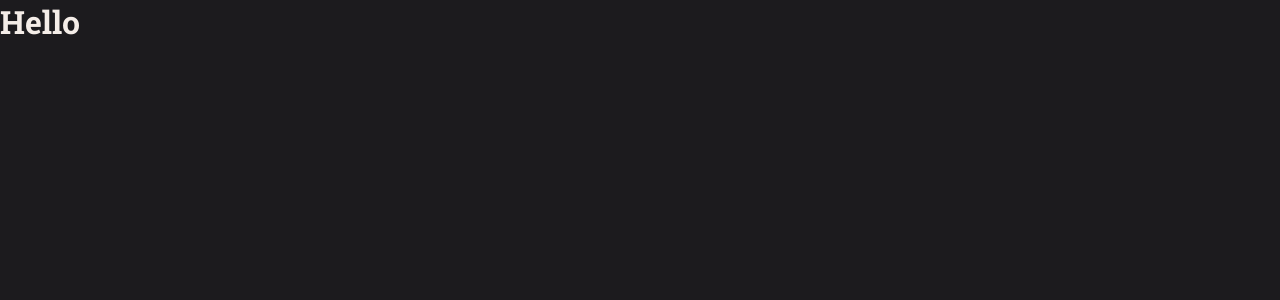
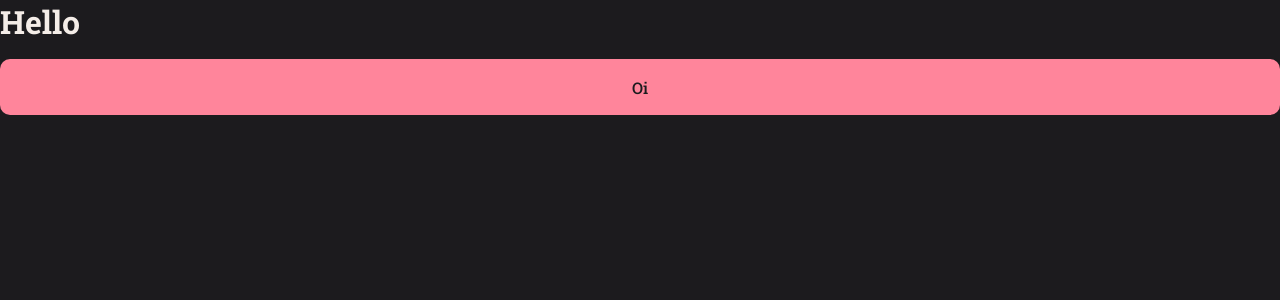
Before and after one commit to Nahblue/reactjs-movie-notes, a React (Vite) app: page / in a window 1280 px wide. Shown: the top 300 px of the page. Built offline with nearby package versions, Linux system fonts and the light colour scheme.

Commit message:
criação do component button

```diff
--- /dev/null
+++ b/src/components/Button/index.jsx
@@ -0,0 +1,13 @@
+import { Container } from "./styles"
+
+export function Button({ title, loading = false, ...rest}) {
+  return(
+    <Container
+      type="button"
+      disabled={loading}
+      {...rest}
+    >
+      { loading ? 'Carregando...' : title }
+    </Container>
+  )
+}
--- /dev/null
+++ b/src/components/Button/styles.js
@@ -0,0 +1,19 @@
+import styled from "styled-components"
+
+export const Container = styled.button`
+  width: 100%;
+  height: 56px;
+
+  background-color: ${({ theme }) => theme.COLORS.CORAL_100};
+  color: ${({ theme }) => theme.COLORS.BACKGROUND_800};
+
+  border: 0;
+  padding: 0 16px;
+  margin-top: 16px;
+  border-radius: 10px;
+  font-weight: 500;
+
+  &:disabled {
+    opacity: 0.5;
+  }
+`
--- a/src/main.jsx
+++ b/src/main.jsx
@@ -1,6 +1,7 @@
 import React from 'react'
 import ReactDOM from 'react-dom/client'
 import { ThemeProvider} from 'styled-components'
+
 import GlobalStyles from './styles/global'
 import theme from './styles/theme'
 
--- a/src/pages/Details/index.jsx
+++ b/src/pages/Details/index.jsx
@@ -1,9 +1,11 @@
+import { Button } from "../../components/Button"
 import { Container } from "./styles"
 
 export function Details() {
   return(
     <Container>
       <h1>Hello</h1>
+      <Button title="Oi" />
     </Container>
   )
 }
```
